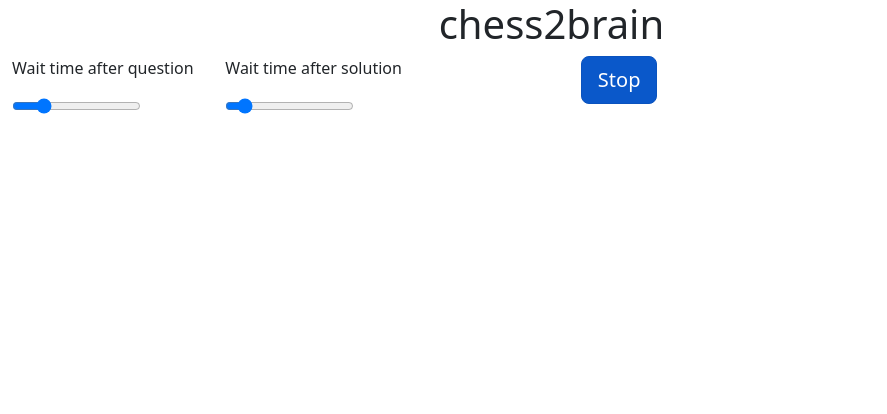
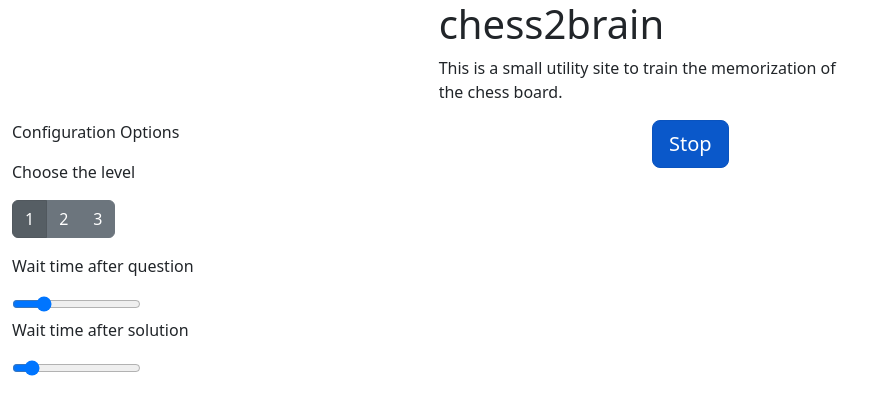
Before and after one commit to Melkor333/chess2brain, a website: page index.html in a window 1280 px wide. Both pictures are taken after a click on the button "Start". Shown: the whole page, without its empty margins (0-887 px from the left). Drawn offline with nearby package versions, Linux system fonts and the light colour scheme; no server answers.

Commit message:
All dependencies local & level chooser

```diff
--- a/index.html
+++ b/index.html
@@ -20,17 +20,40 @@
         </div>
       </div>
     </div>
+    <div class="container-fluid" id="intro">
+      <div class="row">
+        <div class="col-4">
+        </div>
+        <div class="col-4">
+          <p>This is a small utility site to train the memorization of the chess board.</p>
+        </div>
+        <div class="col-4">
+        </div>
+      </div>
+    </div>
     <div class="container-fluid" id="content">
       <div class="row game">
-        <div class="col-4 left">
+        <div class="col-6 left">
           <div class="row stacked">
-            <div class="col-sm">
+            <div class="col-12">
+              <p>Configuration Options</p>
+            </div>
+            <div class="col-12">
+              <p>Choose the level</>
+              <div class="btn-group" role="group" aria-label="Basic example">
+                <button type="button" id="level1" onclick="chooseLevel(1)" class="btn btn-secondary">1</button>
+                <button type="button" id="level2" onclick="chooseLevel(2)" class="btn btn-secondary">2</button>
+                <button type="button" id="level3" onclick="chooseLevel(3)" class="btn btn-secondary">3</button>
+              </div>
+              <p></p>
+            </div>
+            <div class="col-12">
               <p>Wait time after question</p>
               <div class="slidecontainer">
                 <input type="range" min="1000" max="15000" value="4000" class="slider" id="time_after_question">
               </div>
             </div>
-            <div class="col-sm">
+            <div class="col-12">
               <p>Wait time after solution</p>
               <div class="slidecontainer">
                 <input type="range" min="1000" max="15000" value="2500" class="slider" id="time_between_questions">
@@ -38,11 +61,9 @@
             </div>
           </div>
         </div>
-        <div class="col-4 mid">
+        <div class="col-6 mid">
           <div class="row stacked">
-            <div class="col-4">
-            </div>
-            <div class="col-4">
+            <div class="col-6">
 
               <a id="play-button" href="#" class="btn btn-primary btn-lg" role="button" onclick="toggle()">Start</a>
             </div>
@@ -50,8 +71,6 @@
         </div>
       </div>
 
-      <div class="col-4 right">
-      </div>
     </div>
 </div>
 <div class="col-sm">
@@ -61,10 +80,9 @@
 </div>
 </div>
 
-<script src="https://code.jquery.com/jquery-3.2.1.slim.min.js" integrity="sha384-KJ3o2DKtIkvYIK3UENzmM7KCkRr/rE9/Qpg6aAZGJwFDMVNA/GpGFF93hXpG5KkN" crossorigin="anonymous"></script>
-<script src="//ajax.googleapis.com/ajax/libs/jquery/1.11.0/jquery.min.js"></script>
-<script src="https://cdn.jsdelivr.net/npm/popper.js@1.12.9/dist/umd/popper.min.js" integrity="sha384-ApNbgh9B+Y1QKtv3Rn7W3mgPxhU9K/ScQsAP7hUibX39j7fakFPskvXusvfa0b4Q" crossorigin="anonymous"></script>
-<script src="node_modules/bootstrap/dist/js/bootstrap.min.js"></script>
+<script src="node_modules/jquery/dist/jquery.min.js"></script>
+<!-- <script src="//ajax.googleapis.com/ajax/libs/jquery/1.11.0/jquery.min.js"></script> -->
+<script src="node_modules/bootstrap/dist/js/bootstrap.bundle.min.js"></script>
 <script src="node_modules/howler/dist/howler.js"></script>
 <script src="script.js"></script>
 </body>
--- a/package.json
+++ b/package.json
@@ -1,6 +1,7 @@
 {
   "dependencies": {
     "bootstrap": "^5.2.1",
-    "howler": "^2.2.3"
+    "howler": "^2.2.3",
+    "jquery": "^3.6.1"
   }
 }
--- a/script.js
+++ b/script.js
@@ -3,6 +3,7 @@ const DEBUG = true;
 let stop = true;
 var runningTimeout = null;
 var runningAudio = null;
+var defaultAudioLoop = null;
 
 class Field {
     constructor(x, y, audioLoop, voice) {
@@ -71,7 +72,7 @@ class AudioLoop {
             };
         };
         this.update_loop()
-        if (DEBUG) console.log("Level is: " + AudioLoop.levels[this.level])
+        if (DEBUG) console.log("Level is: " + this.level + " and contains " + AudioLoop.levels[this.level])
     };
     update_loop() {
         let that = this;
@@ -133,17 +134,43 @@ time_between_questions_slider.oninput = function() {
     if (DEBUG) console.log("time_between_questions_slider is now at: " + this.value);
 };
 
-function toggle() {
+
+function chooseLevel(activeLevel) {
+    var levels = [1,2,3];
+    for (let level of levels) {
+        let element = document.getElementById("level" + level);
+        if (level === activeLevel) {
+            element.classList.add("active");
+            if (defaultAudioLoop) {
+                toggle("stop");
+            };
+            defaultAudioLoop = new AudioLoop(level, time_after_question_slider.value, time_between_questions_slider.value);
+        } else {
+            if (element.classList.contains("active")) {
+                element.classList.remove("active");
+            };
+        };
+    };
+};
+
+function toggle(state="") {
+    if (!(defaultAudioLoop)) {
+        if (DEBUG) console.log("No defaultAudioLoop defined");
+        // Todo: add warning button
+        console.log("Please choose a level!");
+        return;
+    };
+
     let element = document.getElementById("play-button")
     if (DEBUG) console.log("toggle!");
-    if (!(element.classList.contains("active"))) {
+    if (!(element.classList.contains("active")) && state !== "stop") {
         element.classList.add("active");
         element.innerText = "Stop";
 
         defaultAudioLoop.run = true;
         if (DEBUG) console.log("start new loop!");
         defaultAudioLoop.play();
-    } else {
+    } else if (state !== "start") {
         if (DEBUG) console.log("Stopping!");
         defaultAudioLoop.run = false;
         defaultAudioLoop.pointer = -1;
@@ -165,6 +192,7 @@ AudioLoop.levels =  [
     [2, 3, 4, 5],
     [1, 2, 3, 4, 5, 6],
 ];
+chooseLevel(1);
 
-let defaultAudioLoop = new AudioLoop(1, time_after_question_slider.value, time_between_questions_slider.value);
+//var defaultAudioLoop = new AudioLoop(1, time_after_question_slider.value, time_between_questions_slider.value);
 // document.getElementById("play-button").addEventListener("click", defaultAudioLoop.toggle);
```
Also changed, not shown: 1 other file.
